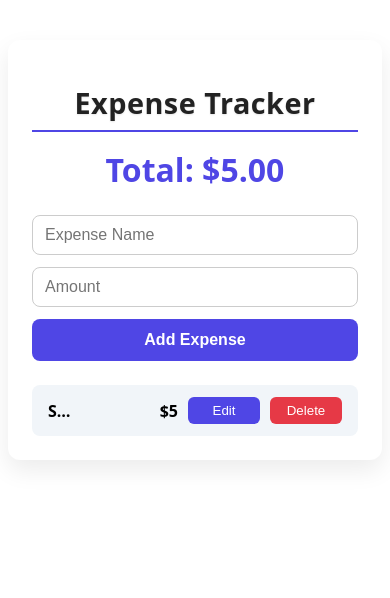
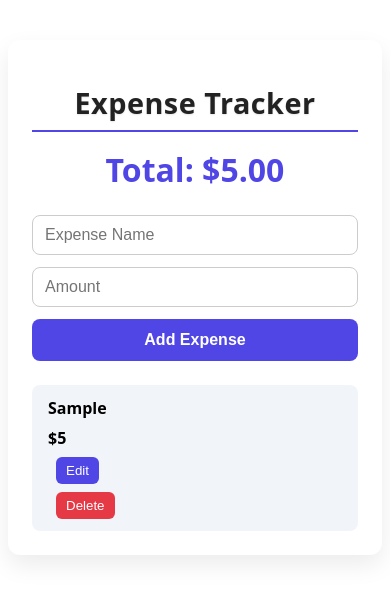
Before and after one commit to juanrodriguez29/expense-tracker, a React (Vite) app in the folder expense-tracker/: page / in a window 390 px wide. Both pictures are taken after typing "Sample", "5" into the empty fields and a click on the button "Add Expense". Shown: the top 598 px of the page. Built offline with nearby package versions, Linux system fonts and the light colour scheme.

Commit message:
mobile reponsiveness for modal container

```diff
--- a/expense-tracker/src/components/ExpenseModal.css
+++ b/expense-tracker/src/components/ExpenseModal.css
@@ -82,3 +82,28 @@
 .modal-actions button:active {
   transform: scale(0.95);
 }
+
+@media (max-width: 480px) {
+  .expense-item {
+    display: flex;
+    flex-direction: column;
+    align-items: flex-start;
+    gap: 8px;
+  }
+
+  .expense-item > .expense-name,
+  .expense-item > .expense-amount {
+    width: 100%;
+    display: flex;
+    justify-content: space-between;
+  }
+
+  .expense-item > button {
+    width: auto; /* or full width if you want */
+  }
+
+  .expense-item > .edit-button,
+  .expense-item > .delete-button {
+    margin-left: 8px;
+  }
+}
```
